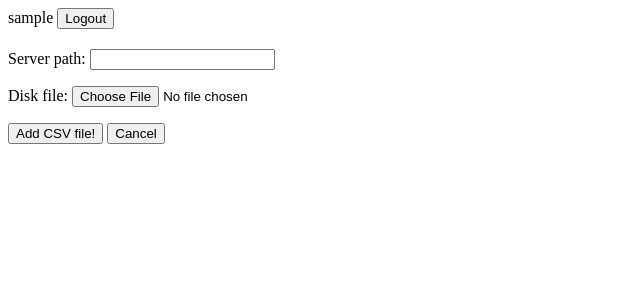
After one commit to daniel-tomaszuk/csv_parser, a Django app: page /add-file/ in a window 1280 px wide. The commit adds this page. Shown: the top 300 px of the page, without its empty margins (0-640 px from the left). Run offline with Django 3.2, Linux system fonts and the light colour scheme; the visitor is signed in with stand-in values (Sample User, id 1).

Commit message:
template for file adding

```diff
--- a/csv_project/csv_parser/forms.py
+++ b/csv_project/csv_parser/forms.py
@@ -1,8 +1,25 @@
 from django import forms
 from django.core.validators import *
 from django.core.exceptions import *
-from .models import *
+
 
 class Login(forms.Form):
     login = forms.CharField(max_length=128)
     password = forms.CharField(max_length=128, widget=forms.PasswordInput)
+
+
+class AddFileForm(forms.Form):
+    server_path = forms.CharField(max_length=128, required=False)
+    disk_file = forms.FileField(required=False)
+
+    def clean(self):
+        # if more or less than one was given (XOR)
+        if not ((self.cleaned_data['server_path'] and
+                not self.cleaned_data['disk_file'])
+
+                or (not self.cleaned_data['server_path']
+                    and self.cleaned_data['disk_file'])):
+            raise forms.ValidationError({'server_path': 'Fill only '
+                                                        'one of the fields'})
+
+        return self.cleaned_data
--- /dev/null
+++ b/csv_project/csv_parser/templates/add-file.html
@@ -0,0 +1,15 @@
+{% extends "base.html" %}
+{% block content %}
+
+<form action="{% url 'add-file' %}" method="post"
+      enctype="multipart/form-data">
+		{%	csrf_token	%}
+        <h2>{{ message }}</h2>
+        {{  form.as_p   }}
+        <input type="submit" value="Add CSV file!"/>
+        <a class="link" href="{% url 'main-page'%}">
+                <button type="button">Cancel</button>
+        </a>
+</form>
+
+{% endblock %}
--- a/csv_project/csv_parser/templates/main-page.html
+++ b/csv_project/csv_parser/templates/main-page.html
@@ -3,6 +3,8 @@
 
 
 <h1>{{ message }}</h1>
-
+<a class="link" href="{% url 'add-file'%}">
+        <button type="button">Add CSV file!</button>
+</a>
 
 {% endblock %}
--- a/csv_project/csv_parser/views.py
+++ b/csv_project/csv_parser/views.py
@@ -56,3 +56,48 @@ class MainPage(LoginRequiredMixin, View):
 
     def post(self, request):
         pass
+
+
+class AddFile(LoginRequiredMixin, View):
+    login_url = reverse_lazy('login')
+    redirect_field_name = 'next'
+
+    def get(self, request):
+        form = AddFileForm()
+        context = {"form": form}
+        return render(request, "add-file.html", context)
+
+    def post(self, request):
+        form = AddFileForm(request.POST, request.FILES)
+
+        if form.is_valid():
+            server_path = form.cleaned_data['server_path']
+            disk_file = form.cleaned_data['disk_file']
+            # XOR for input fields
+            if not ((server_path and not disk_file) or
+                    (not server_path and disk_file)):
+                raise forms.ValidationError('Please fill only one '
+                                            'of the fields.')
+
+            #
+            # if server_path:
+            #     # create and save File Model!
+            #     new_photo = Photo.objects.create(path=server_path,
+            #                                      file="Server_path",
+            #                                      my_user=request.user)
+            #     new_photo.save()
+            # if disk_file:
+            #     # save files
+            #     new_photo = Photo.objects.create(path="File_path",
+            #                                      file=disk_file,
+            #                                      my_user=request.user)
+            #     new_photo.save()
+
+        # if form not valid
+        else:
+            context = {
+                'message': 'Form not valid!',
+                'form': form,
+            }
+            return render(request, "add-file.html", context)
+        return redirect(reverse_lazy('main-page'))
--- a/csv_project/csv_project/urls.py
+++ b/csv_project/csv_project/urls.py
@@ -22,4 +22,5 @@ urlpatterns = [
     url(r'^login/', Login.as_view(), name="login"),
     url(r'^logout/', Logout.as_view(), name="logout"),
     url(r'^main-page/', MainPage.as_view(), name="main-page"),
+    url(r'^add-file/', AddFile.as_view(), name="add-file"),
 ]
```
Also changed, not shown: csv_project/csv_parser/models.py (+38 -0 lines), csv_project/csv_parser/migrations/0001_initial.py (added).
